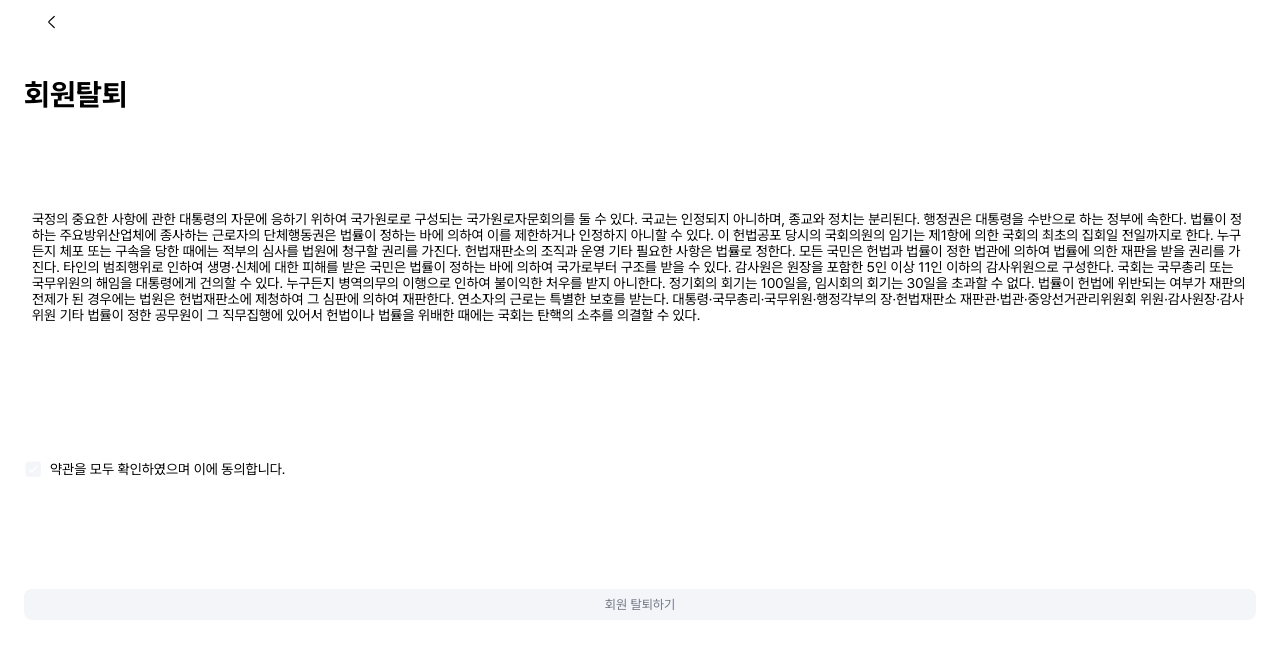
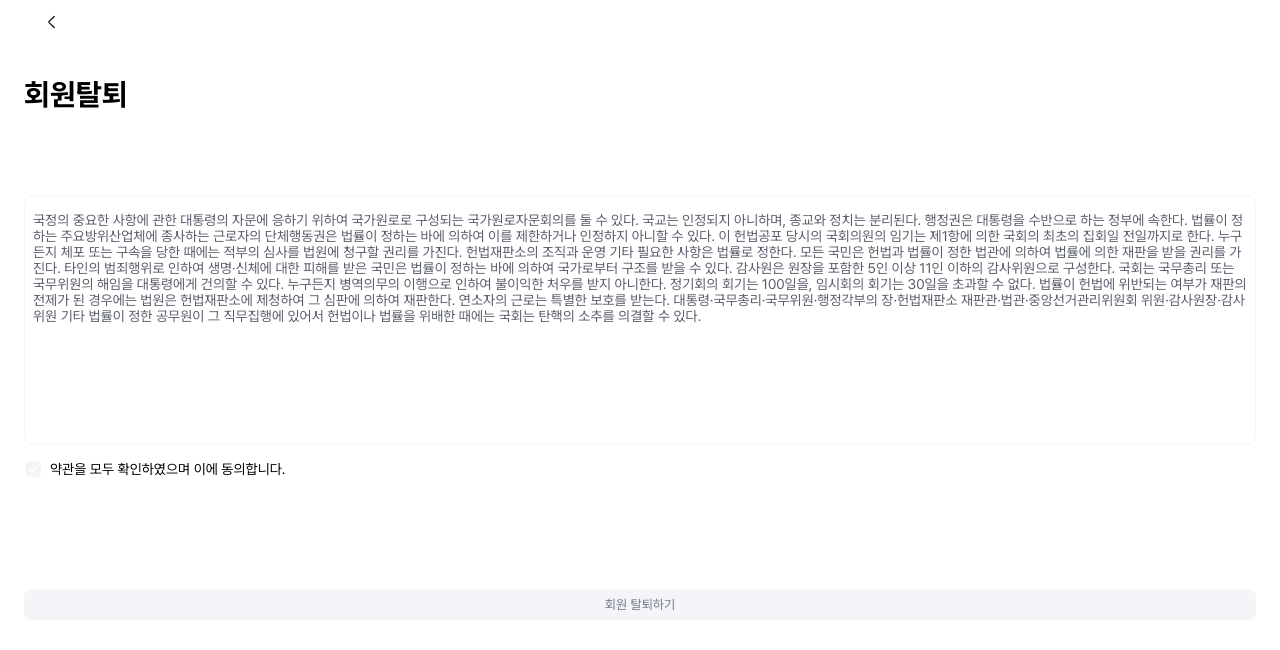
Before and after one commit to Kernel360/F1-WashFit-FE, a Next.js app: page /withdraw in a window 1280 px wide. Shown: the top 650 px of the page. Built offline with nearby package versions, Linux system fonts and the light colour scheme; no server answers; a web font is replaced by a local one.

Commit message:
design: 페이지 컬러 팔레트 적용

```diff
--- a/src/app/withdraw/page.module.scss
+++ b/src/app/withdraw/page.module.scss
@@ -5,9 +5,9 @@
         margin-bottom: 15px;
         padding: 16px 8px;
         overflow: scroll;
-        border: 1px solid var(--gray-100);
+        border: 1px solid var(--gray100);
         border-radius: 10px;
-        color: var(--tertiary);
+        color: var(--gray600);
         font-size: 14px;
     }
 
```
